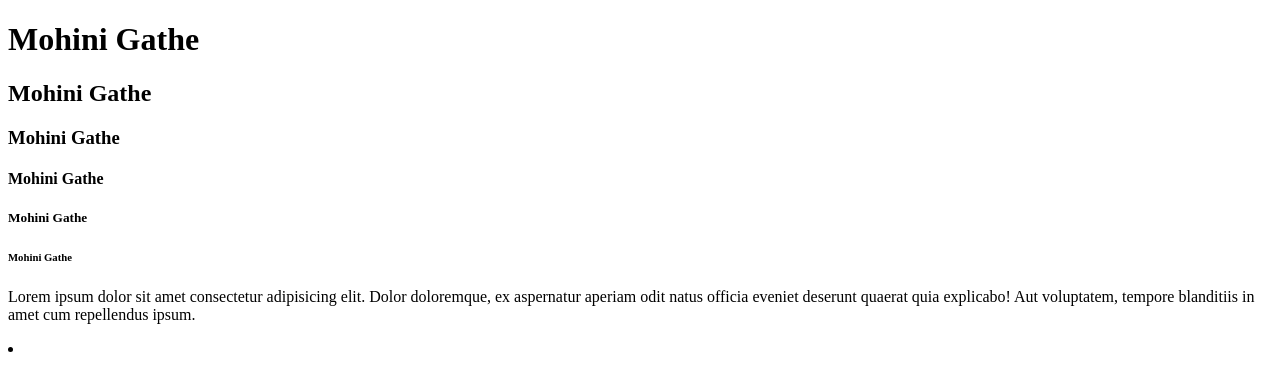
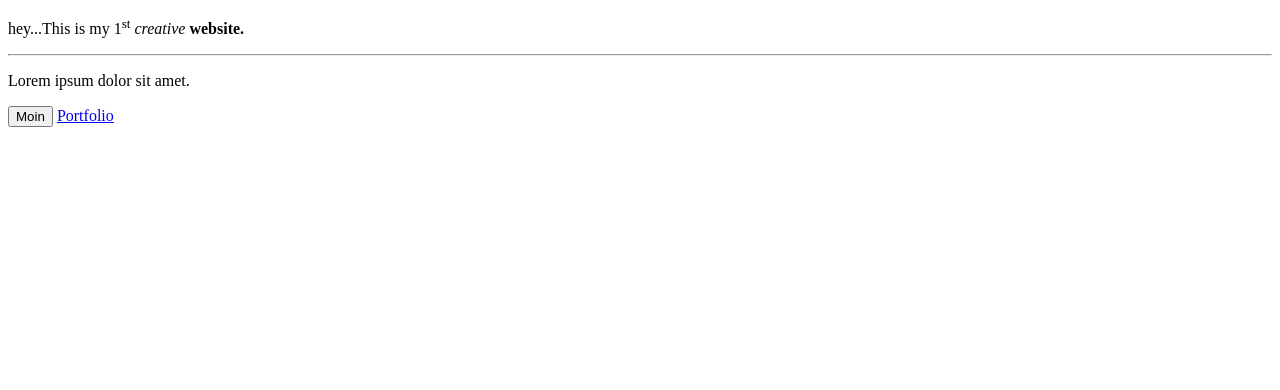
Before and after one commit to mohinigathedev/html, a plain HTML site: page index.html in a window 1280 px wide. Drawn offline with Linux system fonts and the light colour scheme.

Commit message:
practice 2

```diff
--- a/index.html
+++ b/index.html
@@ -1,23 +1,19 @@
 <!DOCTYPE html>
 <html lang="en">
-
 <head>
     <meta charset="UTF-8">
     <meta name="viewport" content="width=device-width, initial-scale=1.0">
     <title>Document</title>
+    <link rel="stylesheet" href="style.css">
 </head>
+<body>
+    <p>hey...This is my 1<sup>st</sup> <i>creative</i> <b>website.</b></p>
+    <hr>
+    <p>Lorem ipsum dolor sit amet.</p>
+    <button>Moin</button>
+    <a href="https://moinsheikh.in" target="_blank">Portfolio</a>
 
-<body>
-    <h1>Mohini Gathe</h1>
-    <h2>Mohini Gathe</h2>
-    <h3>Mohini Gathe</h3>
-    <h4>Mohini Gathe</h4>
-    <h5>Mohini Gathe</h5>
-    <h6>Mohini Gathe</h6>
-    <p>Lorem ipsum dolor sit amet consectetur adipisicing elit. Dolor doloremque, ex aspernatur aperiam odit natus
-        officia eveniet deserunt quaerat quia explicabo! Aut voluptatem, tempore blanditiis in amet cum repellendus
-        ipsum.</p>
-        <li></li>
+    <!-- JS link at the bottom of the code -->
+    <!-- <script src="script.js"></script> -->
 </body>
-
 </html>
--- /dev/null
+++ b/script.js
@@ -0,0 +1 @@
+alert("Welcome to my fisrt website")
--- /dev/null
+++ b/style.css
@@ -0,0 +1,2 @@
+body{
+    background-color: white}
```
